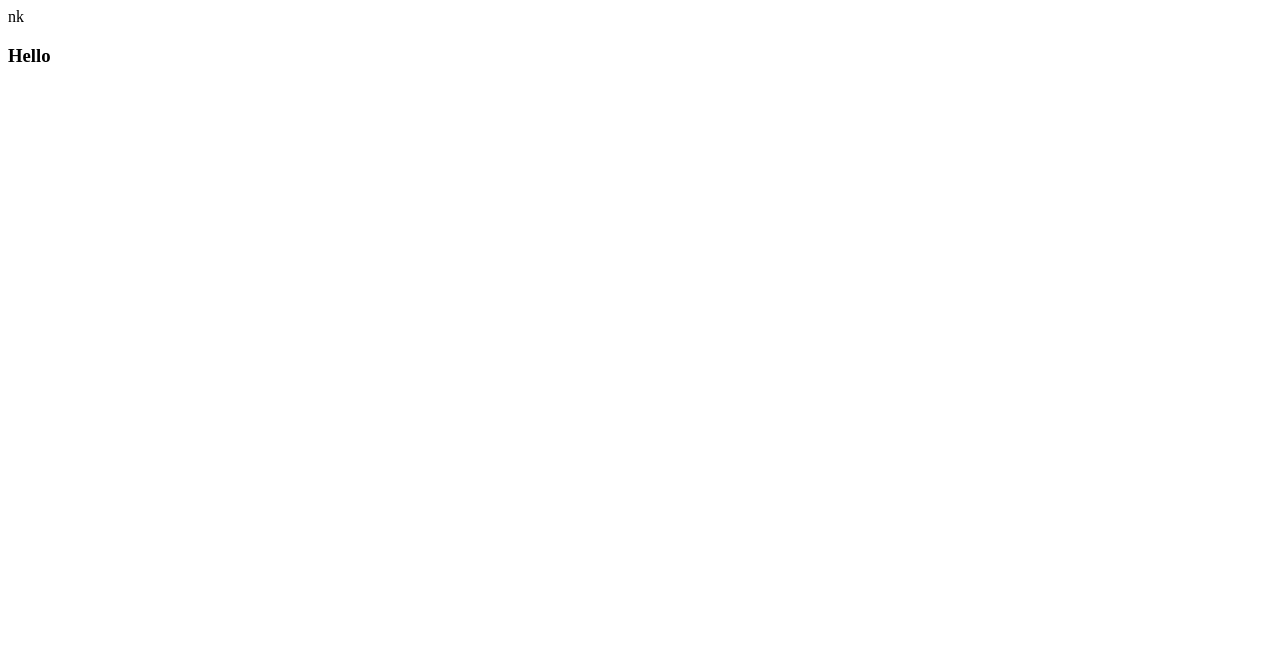
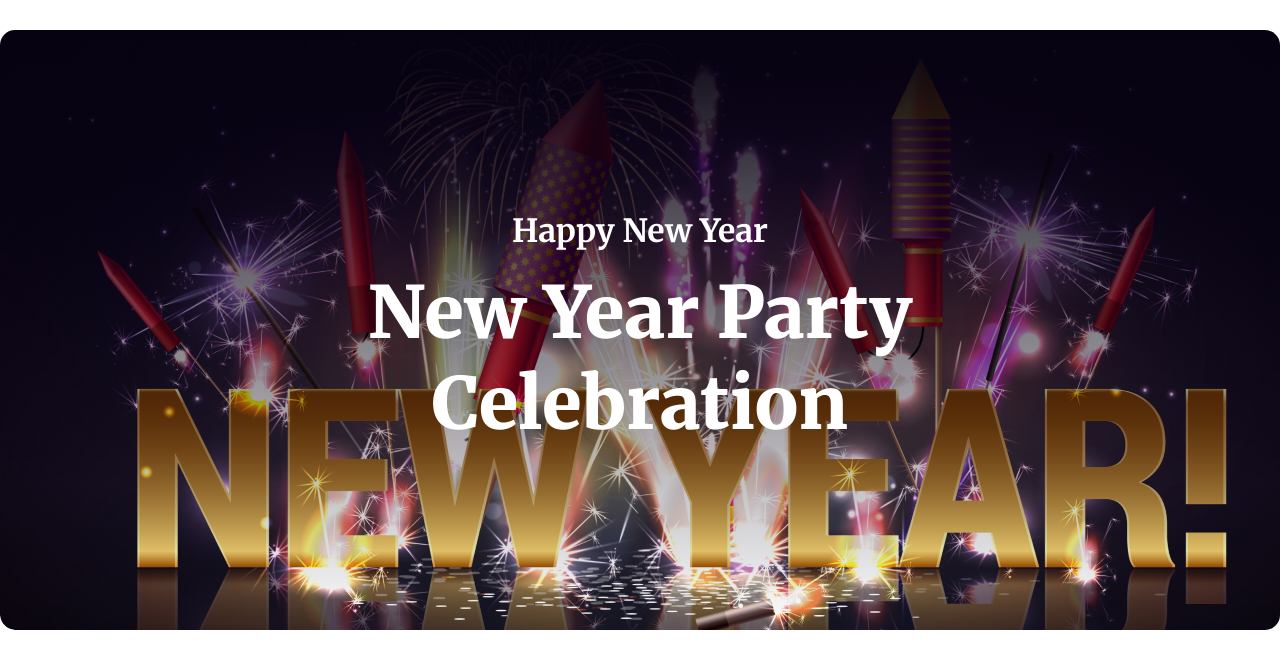
Before and after one commit to HabiburRahman02/new-year-party, a plain HTML site: page index.html in a window 1280 px wide. Drawn offline with Linux system fonts and the light colour scheme.

Commit message:
banner added successfully

```diff
--- a/index.html
+++ b/index.html
@@ -5,12 +5,15 @@
     <meta charset="UTF-8">
     <meta name="viewport" content="width=device-width, initial-scale=1.0">
     <title>New year party</title>
-    <link rel="stylesheet" href="styles/style.css">nk
+    <link rel="stylesheet" href="styles/style.css">
 </head>
 
 <body>
-    <header>
-        <h3>Hello</h3>
+    <header class="banner ">
+        <div class="banner-content">
+            <h3 class="banner-sub-title">Happy New Year</h3>
+            <h1 class="banner-title">New Year Party <br> Celebration</h1>
+        </div>
     </header>
     <main>
 
--- a/styles/style.css
+++ b/styles/style.css
@@ -0,0 +1,44 @@
+@import url('https://fonts.googleapis.com/css2?family=Merriweather:ital,wght@0,300;0,400;0,700;0,900;1,300;1,400;1,700;1,900&display=swap');
+
+* {
+    margin: 0;
+    padding: 0;
+    box-sizing: border-box;
+}
+
+body {
+    font-family: "Merriweather", serif;
+}
+/* shared styles */
+main section{
+    border-bottom: 120px;
+}
+/* banner styles */
+.banner {
+    background-image: linear-gradient(180.00deg, rgb(7, 2, 17), rgba(7, 2, 17, 0) 100%), url('../images/Banner\ Image.png');
+    max-width: 1320px;
+    height: 600px;
+    background-repeat: no-repeat;
+    margin: 30px auto;
+    display: flex;
+    justify-content: center;
+    align-items: center;
+    border-radius: 15px;
+    border-bottom: 120px;
+}
+
+.banner-content {
+    color: white;
+    text-align: center;
+
+}
+
+.banner-sub-title {
+    font-size: 32px;
+    margin-bottom: 16px;
+}
+
+.banner-title {
+    font-size: 72px;
+    font-weight: 900;
+}
```
